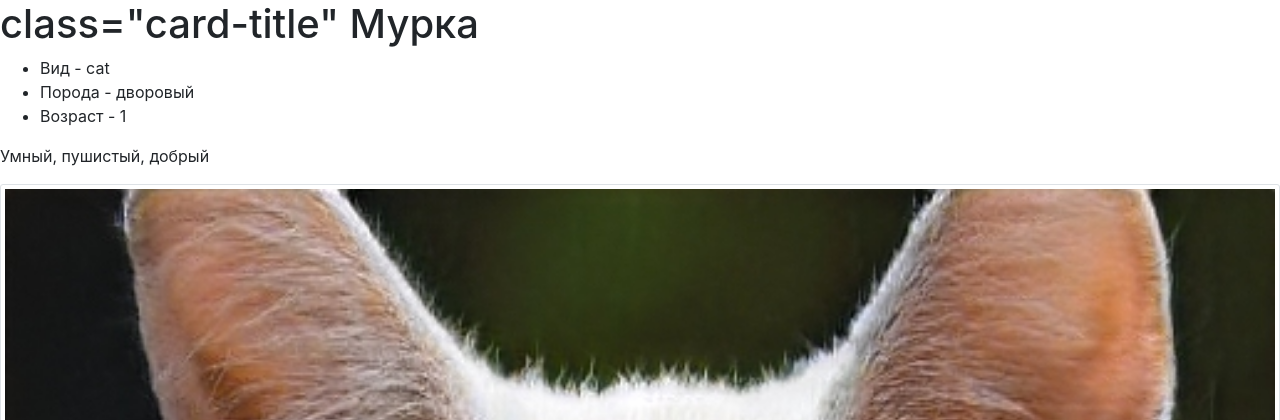
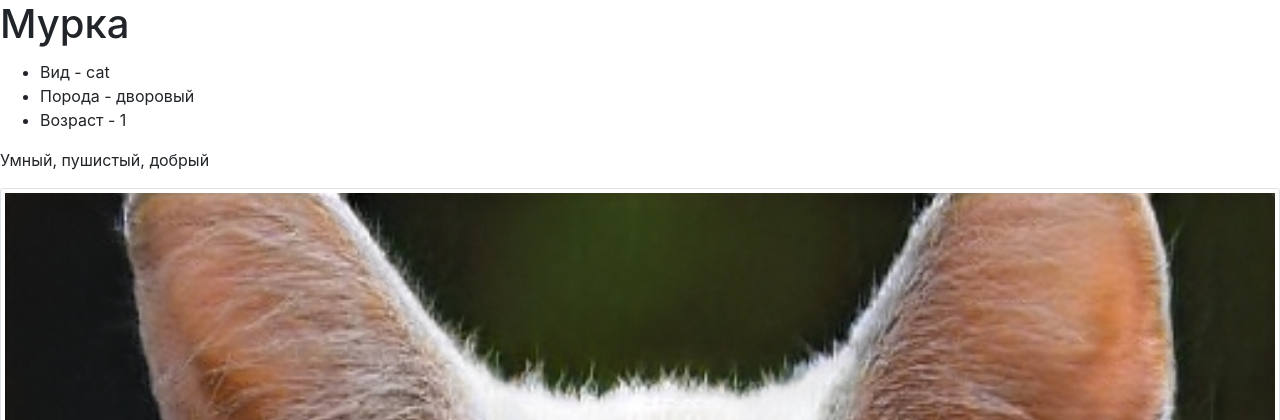
Before and after one commit to vityarock/shelter, a Django app: page /filter/1/ in a window 1280 px wide. Shown: the part 56-476 px from the top of the page. Run offline with Django 3.2, Linux system fonts and the light colour scheme; data comes from the database, SQL or seed files in the repository; some libraries are stand-ins or nearby versions.

Commit message:
Update pet_detail.html

```diff
--- a/shelter_app/templates/pet_detail.html
+++ b/shelter_app/templates/pet_detail.html
@@ -2,7 +2,7 @@
 
 <div class="card">
 {% block content %}
-    <h1> class="card-title" {{ object.name }}</h1>
+    <h1 class="card-title">{{ object.name }}</h1>
     <ul>
         <li>Вид - {{ object.kind }}</li>
         <li>Порода - {{ object.breed }}</li>
```
